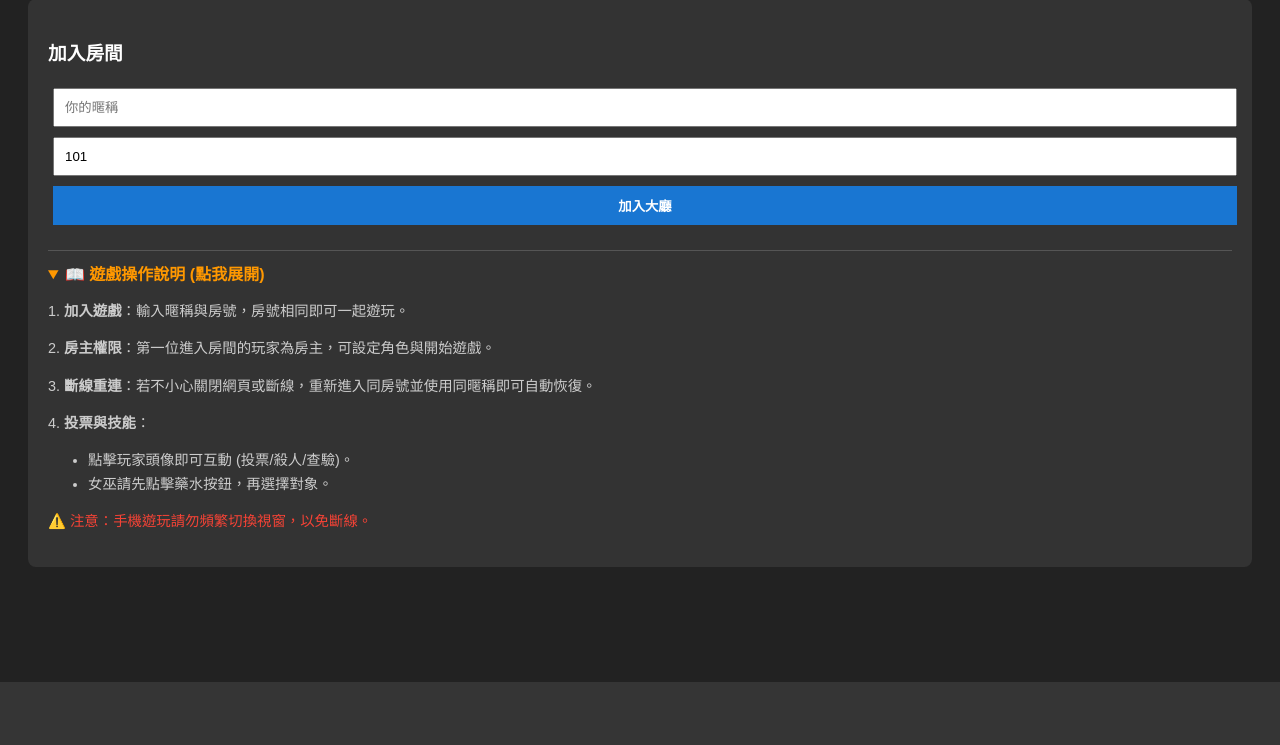
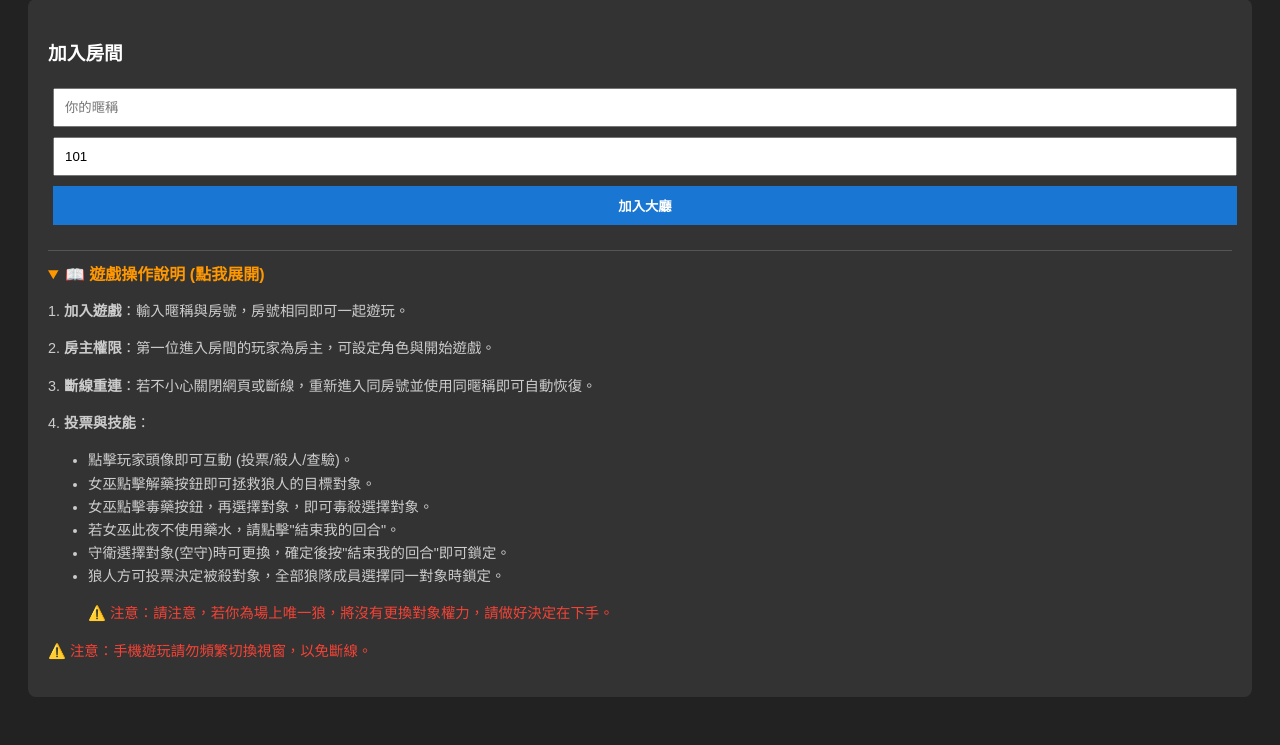
Before and after one commit to suyuming373/werewolf-game, a Flask app: page / in a window 1280 px wide, after a click on "📖 遊戲操作說明 (點我展開)". Shown: the part 118-863 px from the top of the page. Before the commit the page ends 800 px from the top, so only its background shows below. Run offline with Flask 3, Linux system fonts and the light colour scheme; some libraries are stand-ins or nearby versions.

Commit message:
Add files via upload

```diff
--- a/templates/index.html
+++ b/templates/index.html
@@ -45,7 +45,12 @@
                     <p>4. <b>投票與技能</b>：
                         <ul>
                             <li>點擊玩家頭像即可互動 (投票/殺人/查驗)。</li>
-                            <li>女巫請先點擊藥水按鈕，再選擇對象。</li>
+                            <li>女巫點擊解藥按鈕即可拯救狼人的目標對象。</li>
+                            <li>女巫點擊毒藥按鈕，再選擇對象，即可毒殺選擇對象。</li>
+                            <li>若女巫此夜不使用藥水，請點擊"結束我的回合"。</li>
+                            <li>守衛選擇對象(空守)時可更換，確定後按"結束我的回合"即可鎖定。</li>
+                            <li>狼人方可投票決定被殺對象，全部狼隊成員選擇同一對象時鎖定。</li>
+                            <p style="color: #f44336;">⚠️ 注意：請注意，若你為場上唯一狼，將沒有更換對象權力，請做好決定在下手。</p>
                         </ul>
                     </p>
                     <p style="color: #f44336;">⚠️ 注意：手機遊玩請勿頻繁切換視窗，以免斷線。</p>
```
